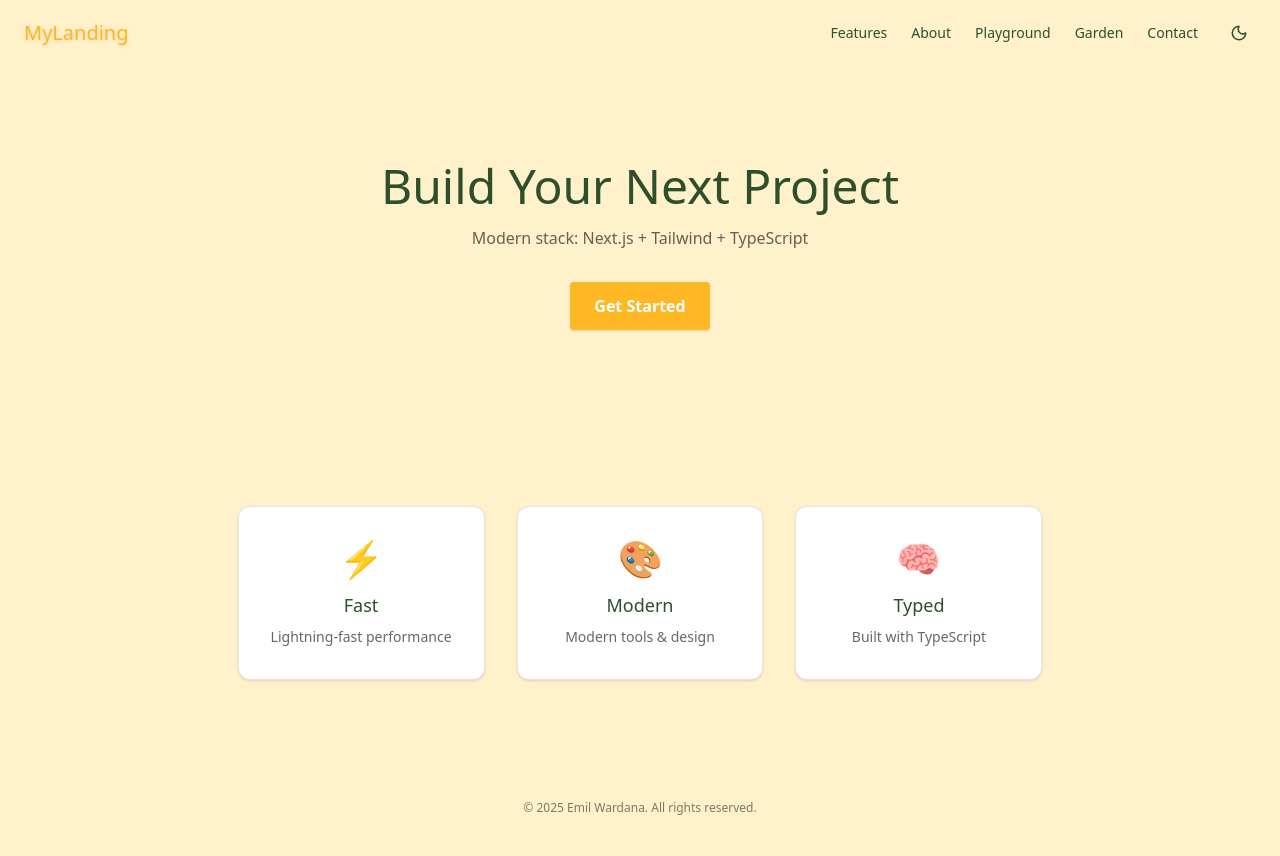
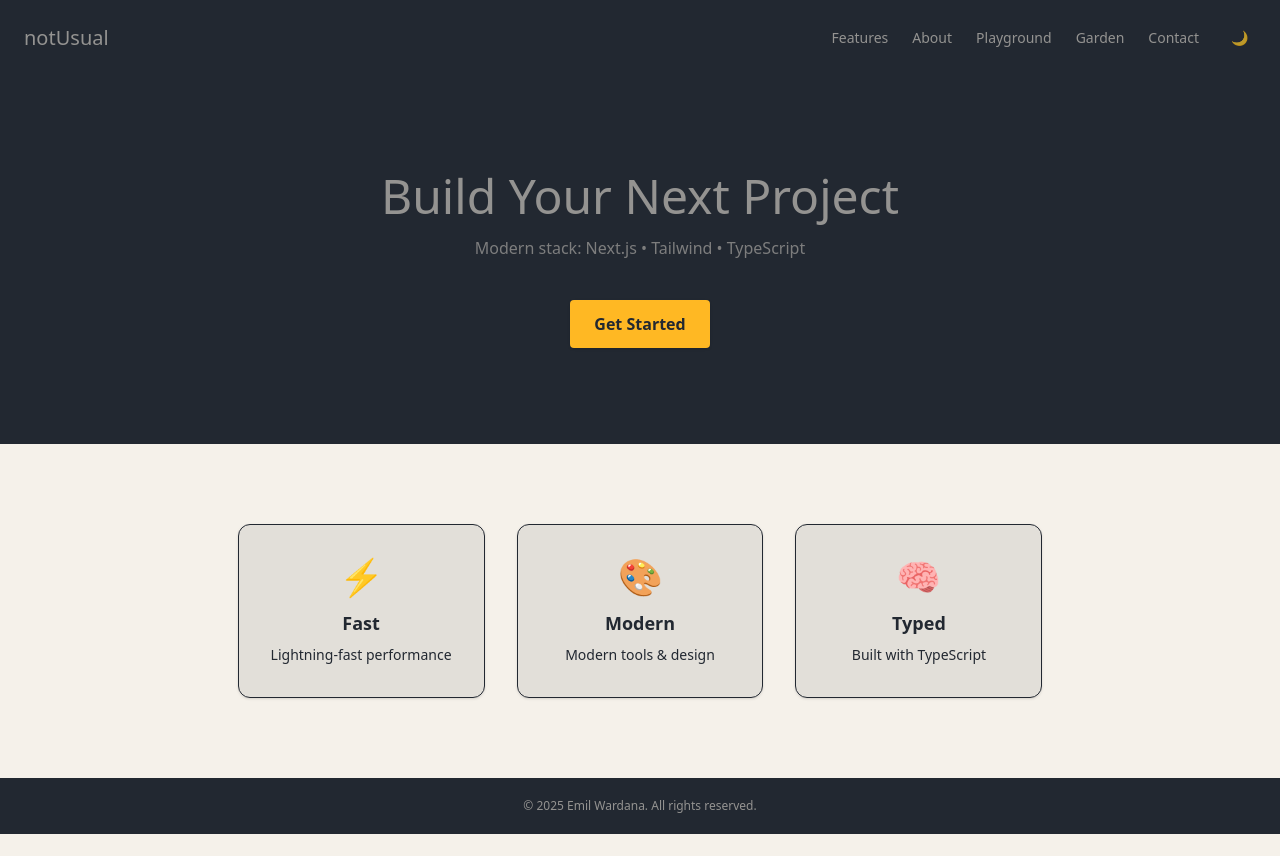
Before and after one commit to emilwardana/websaya, a Next.js app: page / in a window 1280 px wide. After the commit the page ends 834 px from the top, so only its background shows below. Built offline with nearby package versions, Linux system fonts and the light colour scheme.

Commit message:
Ganti tampilan main UI

```diff
--- a/src/app/components/Features.tsx
+++ b/src/app/components/Features.tsx
@@ -1,11 +1,9 @@
-'use client';
-
-import Section from './Section';
+import Section from "./Section";
 
 const features = [
-  { title: 'Fast',    desc: 'Lightning-fast performance', emoji: '⚡' },
-  { title: 'Modern',  desc: 'Modern tools & design',       emoji: '🎨' },
-  { title: 'Typed',   desc: 'Built with TypeScript',       emoji: '🧠' },
+  { title: "Fast", desc: "Lightning-fast performance", emoji: "⚡" },
+  { title: "Modern", desc: "Modern tools & design", emoji: "🎨" },
+  { title: "Typed", desc: "Built with TypeScript", emoji: "🧠" },
 ];
 
 export default function Features() {
@@ -13,12 +11,15 @@ export default function Features() {
     <Section id="features">
       <div className="grid gap-8 md:grid-cols-3">
         {features.map((f) => (
-          <div key={f.title} className="rounded-xl border border-black/10 dark:border-white/10 bg-white dark:bg-black/40 p-8 text-center shadow-sm">
-            <div className="text-4xl mb-3">{f.emoji}</div>
-            <h3 className="font-display text-lg text-[var(--color-forest)] dark:text-[var(--color-sage)]">
+          <div
+            key={f.title}
+            className="rounded-xl border border-[var(--color-muted)]/20 bg-[var(--color-secondary)]/10 dark:bg-[var(--color-secondary)]/30 p-8 text-center shadow-sm"
+          >
+            <div className="mb-3 text-4xl">{f.emoji}</div>
+            <h3 className="font-display text-lg font-semibold text-[var(--color-primary)] dark:text-[var(--color-text)]">
               {f.title}
             </h3>
-            <p className="mt-2 text-sm text-black/60 dark:text-white/60">{f.desc}</p>
+            <p className="mt-2 text-sm opacity-100">{f.desc}</p>
           </div>
         ))}
       </div>
--- a/src/app/components/Footer.tsx
+++ b/src/app/components/Footer.tsx
@@ -1,8 +1,6 @@
-'use client';
-
 export default function Footer() {
   return (
-    <footer className="py-10 text-center text-xs text-black/50 dark:text-white/40">
+    <footer className="bg-[var(--color-primary)] text-[var(--color-text)] py-5 text-center text-xs">
       © {new Date().getFullYear()} Emil Wardana. All rights reserved.
     </footer>
   );
--- a/src/app/components/Hero.tsx
+++ b/src/app/components/Hero.tsx
@@ -1,24 +1,25 @@
-'use client';
-
-import { motion } from 'framer-motion';
+"use client";
+import { motion } from "framer-motion";
 
 export default function Hero() {
   return (
-    <section className="bg-[var(--color-cream)] dark:bg-black py-24 text-center">
+    <section className="bg-[var(--color-primary)] text-[var(--color-text)] py-24 text-center">
       <motion.h1
-        className="font-display text-4xl md:text-5xl text-[var(--color-forest)] dark:text-[var(--color-sage)]"
-        initial={{ opacity: 0, y: 20 }} animate={{ opacity: 1, y: 0 }}
+        initial={{ opacity: 0, y: 20 }}
+        animate={{ opacity: 1, y: 0 }}
+        transition={{ duration: 0.6 }}
+        className="font-display text-4xl md:text-5xl"
       >
         Build Your Next Project
       </motion.h1>
-      <p className="mt-4 text-sm md:text-base text-black/60 dark:text-white/60">
-        Modern stack: Next.js + Tailwind + TypeScript
+      <p className="mt-4 text-sm md:text-base opacity-80">
+        Modern stack: Next.js • Tailwind • TypeScript
       </p>
       <motion.a
         href="#features"
+        whileHover={{ scale: 1.05 }}
         whileTap={{ scale: 0.95 }}
-        whileHover={{ scale: 1.05 }}
-        className="mt-8 inline-block rounded bg-[var(--color-sun)] px-6 py-3 font-semibold text-white shadow hover:shadow-lg"
+        className="btn btn-hover mt-10"
       >
         Get Started
       </motion.a>
--- a/src/app/components/Navbar.tsx
+++ b/src/app/components/Navbar.tsx
@@ -1,21 +1,18 @@
-'use client';
-
-import Link from 'next/link';
-import ThemeToggle from './ThemeToggle';
+"use client";
+import Link from "next/link";
+import ThemeToggle from "./ThemeToggle";
 
 export default function Navbar() {
   return (
-    <header className="w-full bg-[var(--color-cream)]/60 dark:bg-black/30 backdrop-blur sticky top-0 z-50">
-      <nav className="mx-auto flex max-w-7xl items-center justify-between px-6 py-4">
-        <Link href="/" className="font-display text-xl text-[var(--color-sun)] drop-shadow">
-          MyLanding
-        </Link>
-        <div className="flex items-center gap-6 text-sm font-medium">
-          <Link href="/#features" className="hover:text-[var(--color-sun)]">Features</Link>
-          <Link href="/about" className="hover:text-[var(--color-sun)]">About</Link>
-          <Link href="/playground" className="hover:text-[var(--color-sun)]">Playground</Link>
-          <Link href="/digital-garden" className="hover:text-[var(--color-sun)]">Garden</Link>
-          <Link href="/contact" className="hover:text-[var(--color-sun)]">Contact</Link>
+    <header className="bg-[var(--color-primary)] text-[var(--color-text)]">
+      <nav className="mx-auto flex max-w-7xl items-center justify-between px-6 py-5">
+        <Link href="/" className="font-display text-xl">notUsual</Link>
+        <div className="flex items-center gap-6 text-sm">
+          <Link href="/#features" className="hover:text-[var(--color-accent)]">Features</Link>
+          <Link href="/about" className="hover:text-[var(--color-accent)]">About</Link>
+          <Link href="/playground" className="hover:text-[var(--color-accent)]">Playground</Link>
+          <Link href="/digital-garden" className="hover:text-[var(--color-accent)]">Garden</Link>
+          <Link href="/contact" className="hover:text-[var(--color-accent)]">Contact</Link>
           <ThemeToggle />
         </div>
       </nav>
--- a/src/app/components/Section.tsx
+++ b/src/app/components/Section.tsx
@@ -1,14 +1,13 @@
-'use client';
+"use client";
+import { ReactNode } from "react";
+import { motion } from "framer-motion";
 
-import { ReactNode } from 'react';
-import { motion } from 'framer-motion';
-
-export default function Section({ children, id }: { children: ReactNode; id?: string }) {
+export default function Section({ id, children }: { id?: string; children: ReactNode }) {
   return (
     <motion.section
       id={id}
-      className="mx-auto max-w-6xl px-6 py-20"
-      initial={{ opacity: 0, y: 20 }}
+      className="section bg-[var(--color-body)] text-[var(--color-primary)]"
+      initial={{ opacity: 0, y: 24 }}
       whileInView={{ opacity: 1, y: 0 }}
       viewport={{ once: true, amount: 0.2 }}
       transition={{ duration: 0.5 }}
--- a/src/app/components/ThemeToggle.tsx
+++ b/src/app/components/ThemeToggle.tsx
@@ -1,26 +1,20 @@
-'use client';
-
-import { useTheme } from 'next-themes';
-import { motion } from 'framer-motion';
-import { useEffect, useState } from 'react';
-import { Moon, Sun } from 'lucide-react'; // optional: npm i lucide-react
+"use client";
+import { useTheme } from "next-themes";
+import { useEffect, useState } from "react";
 
 export default function ThemeToggle() {
   const { theme, setTheme, systemTheme } = useTheme();
   const [mounted, setMounted] = useState(false);
   useEffect(() => setMounted(true), []);
   if (!mounted) return null;
-
-  const current = theme === 'system' ? systemTheme : theme;
-
+  const current = theme === "system" ? systemTheme : theme;
   return (
-    <motion.button
-      whileTap={{ scale: 0.9 }}
-      onClick={() => setTheme(current === 'dark' ? 'light' : 'dark')}
-      className="p-2 rounded-md hover:bg-black/5 dark:hover:bg-white/10 transition"
+    <button
       aria-label="Toggle theme"
+      onClick={() => setTheme(current === "dark" ? "light" : "dark")}
+      className="rounded p-2 text-[var(--color-text)]/70 hover:bg-white/10 hover:text-[var(--color-text)] transition"
     >
-      {current === 'dark' ? <Sun size={18}/> : <Moon size={18}/>}
-    </motion.button>
+      {current === "dark" ? "☀️" : "🌙"}
+    </button>
   );
 }
--- a/src/app/globals.css
+++ b/src/app/globals.css
@@ -1,24 +1,53 @@
 @import "tailwindcss";
 
-/* Theme tokens */
+/* Light theme tokens */
 @theme {
-  --color-cream: #FFF1CA;
-  --color-sun:   #FFB823;
-  --color-sage:  #708A58;
-  --color-forest:#2D4F2B;
+  --color-primary: #222831; /* header/hero/footer bg */
+  --color-secondary: #393e46; /* surfaces */
+  --color-accent: #ffb823; /* buttons/highlights (warm pop) */
+  --color-text: #949391; /* light text on dark blocks */
+  --color-body: #f5f1ea; /* page background */
 
   --font-sans: var(--font-inter);
   --font-display: var(--font-press);
 }
 
-/* Dark mode overrides (class strategy) */
+/* Dark mode tokens (flip body + keep same primary strip) */
 .dark {
-  --color-cream: #0f0f0f;
-  --color-sun:   #FFB823; /* keep accent */
-  --color-sage:  #8fbf94;
-  --color-forest:#1c2e1f;
+  --color-primary: #222831;
+  --color-secondary: #2f343b;
+  --color-accent: #ffb823;
+  --color-text: #a1947f;
+  --color-body: #ffffff;
 }
 
-/* helpers */
-.font-display { font-family: var(--font-display); }
-.font-sans    { font-family: var(--font-sans); }
+html {
+  scroll-behavior: smooth;
+}
+
+body {
+  background: var(--color-body);
+  color: var(--color-primary);
+}
+
+.font-display {
+  font-family: var(--font-display);
+}
+.font-sans {
+  font-family: var(--font-sans);
+}
+
+/* Utility button */
+@utility btn {
+  @apply inline-block rounded px-6 py-3 font-semibold shadow transition;
+  background: var(--color-accent);
+  color: var(--color-primary);
+}
+@utility btn-hover {
+  @apply hover:shadow-lg hover:opacity-90;
+}
+
+/* Section padding helper */
+.section {
+  @apply mx-auto max-w-6xl px-6 py-20;
+}
--- a/src/app/layout.tsx
+++ b/src/app/layout.tsx
@@ -1,25 +1,28 @@
-import './globals.css';
-import type { ReactNode } from 'react';
-import { Inter, Press_Start_2P } from 'next/font/google';
-import { ThemeProvider } from 'next-themes';
+import "./globals.css";
+import type { ReactNode } from "react";
+import { Inter, Press_Start_2P } from "next/font/google";
+import { ThemeProvider } from "next-themes";
 
-const inter = Inter({ subsets: ['latin'], variable: '--font-inter' });
-const press = Press_Start_2P({ weight: '400', subsets: ['latin'], variable: '--font-press' });
+const inter = Inter({ subsets: ["latin"], variable: "--font-inter" });
+const press = Press_Start_2P({
+  weight: "400",
+  subsets: ["latin"],
+  variable: "--font-press",
+});
 
 export const metadata = {
-  title: 'Emil Wardana',
-  description: 'Personal site – playground & digital garden',
+  title: "Emil Wardana",
+  description: "Personal web – Playground & Digital Garden",
 };
 
 export default function RootLayout({ children }: { children: ReactNode }) {
   return (
     <html lang="en" suppressHydrationWarning>
-      <body className={`${inter.variable} ${press.variable} antialiased`}>
+      <body
+        className={`${inter.variable} ${press.variable} font-sans antialiased`}
+      >
         <ThemeProvider attribute="class" defaultTheme="system" enableSystem>
-          <div className="flex min-h-screen flex-col bg-[var(--color-cream)] text-[var(--color-forest)] transition-colors">
-            {/* Header inside each page or here */}
-            {children}
-          </div>
+          <div className="flex min-h-screen flex-col">{children}</div>
         </ThemeProvider>
       </body>
     </html>
```
Also changed, not shown: src/app/page.tsx (+4 -6 lines).
